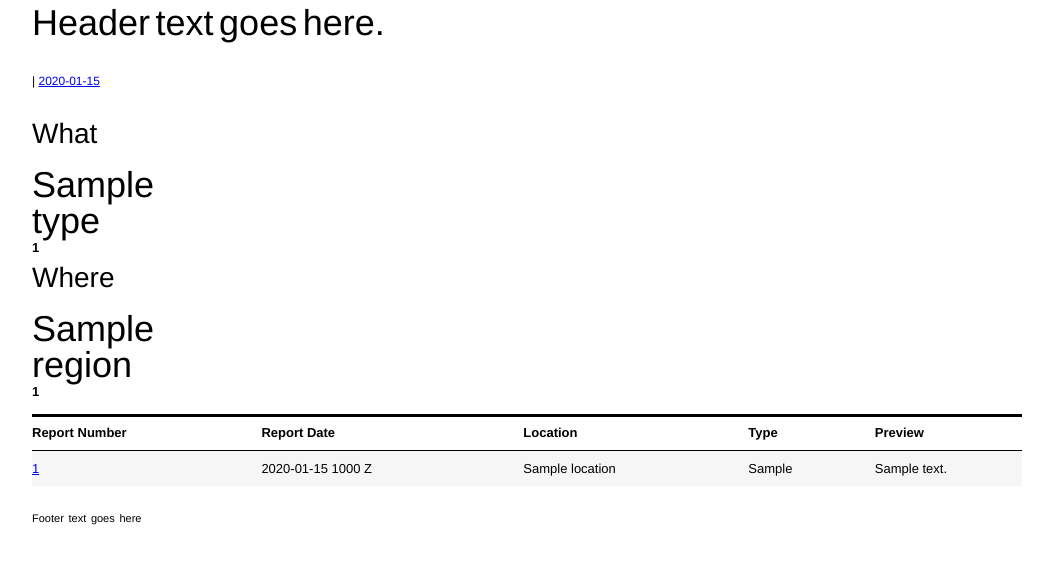
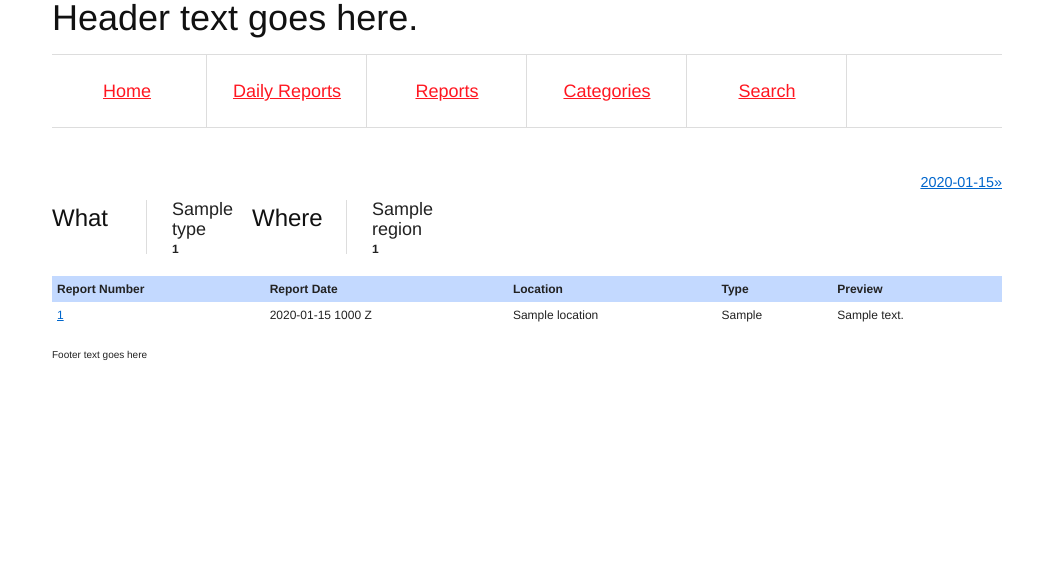
Before and after one commit to kurtraschke/cadors-parse, a Flask app: template src/cadorsfeed/templates/daily_report.html in a window 1280 px wide. Shown: the top 564 px of the page, without its empty margins (113-1166 px from the left). Run offline with Flask 2, Linux system fonts and the light colour scheme; the template is opened without the code that fills it: most values are stand-ins (such as "Sample title", 1, 10 or a date in 2020); parts of the project's set-up code (start-up, migrations or seed data) failed here and were passed over; some libraries are stand-ins or nearby versions.

Commit message:
Work in progress with Blueprint CSS.

```diff
--- /dev/null
+++ b/src/cadorsfeed/static/css/blueprint/print.css
@@ -0,0 +1,29 @@
+/* -----------------------------------------------------------------------
+
+
+ Blueprint CSS Framework 1.0
+ http://blueprintcss.org
+
+   * Copyright (c) 2007-Present. See LICENSE for more info.
+   * See README for instructions on how to use Blueprint.
+   * For credits and origins, see AUTHORS.
+   * This is a compressed file. See the sources in the 'src' directory.
+
+----------------------------------------------------------------------- */
+
+/* print.css */
+body {line-height:1.5;font-family:"Helvetica Neue", Arial, Helvetica, sans-serif;color:#000;background:none;font-size:10pt;}
+.container {background:none;}
+hr {background:#ccc;color:#ccc;width:100%;height:2px;margin:2em 0;padding:0;border:none;}
+hr.space {background:#fff;color:#fff;visibility:hidden;}
+h1, h2, h3, h4, h5, h6 {font-family:"Helvetica Neue", Arial, "Lucida Grande", sans-serif;}
+code {font:.9em "Courier New", Monaco, Courier, monospace;}
+a img {border:none;}
+p img.top {margin-top:0;}
+blockquote {margin:1.5em;padding:1em;font-style:italic;font-size:.9em;}
+.small {font-size:.9em;}
+.large {font-size:1.1em;}
+.quiet {color:#999;}
+.hide {display:none;}
+a:link, a:visited {background:transparent;font-weight:700;text-decoration:underline;}
+a:link:after, a:visited:after {content:" (" attr(href) ")";font-size:90%;}
--- /dev/null
+++ b/src/cadorsfeed/static/css/blueprint/screen.css
@@ -0,0 +1,265 @@
+/* -----------------------------------------------------------------------
+
+
+ Blueprint CSS Framework 1.0
+ http://blueprintcss.org
+
+   * Copyright (c) 2007-Present. See LICENSE for more info.
+   * See README for instructions on how to use Blueprint.
+   * For credits and origins, see AUTHORS.
+   * This is a compressed file. See the sources in the 'src' directory.
+
+----------------------------------------------------------------------- */
+
+/* reset.css */
+html {margin:0;padding:0;border:0;}
+body, div, span, object, iframe, h1, h2, h3, h4, h5, h6, p, blockquote, pre, a, abbr, acronym, address, code, del, dfn, em, img, q, dl, dt, dd, ol, ul, li, fieldset, form, label, legend, table, caption, tbody, tfoot, thead, tr, th, td, article, aside, dialog, figure, footer, header, hgroup, nav, section {margin:0;padding:0;border:0;font-weight:inherit;font-style:inherit;font-size:100%;font-family:inherit;vertical-align:baseline;}
+article, aside, dialog, figure, footer, header, hgroup, nav, section {display:block;}
+body {line-height:1.5;background:white;}
+table {border-collapse:separate;border-spacing:0;}
+caption, th, td {text-align:left;font-weight:normal;float:none !important;}
+table, th, td {vertical-align:middle;}
+blockquote:before, blockquote:after, q:before, q:after {content:'';}
+blockquote, q {quotes:"" "";}
+a img {border:none;}
+:focus {outline:0;}
+
+/* typography.css */
+html {font-size:100.01%;}
+body {font-size:75%;color:#222;background:#fff;font-family:"Helvetica Neue", Arial, Helvetica, sans-serif;}
+h1, h2, h3, h4, h5, h6 {font-weight:normal;color:#111;}
+h1 {font-size:3em;line-height:1;margin-bottom:0.5em;}
+h2 {font-size:2em;margin-bottom:0.75em;}
+h3 {font-size:1.5em;line-height:1;margin-bottom:1em;}
+h4 {font-size:1.2em;line-height:1.25;margin-bottom:1.25em;}
+h5 {font-size:1em;font-weight:bold;margin-bottom:1.5em;}
+h6 {font-size:1em;font-weight:bold;}
+h1 img, h2 img, h3 img, h4 img, h5 img, h6 img {margin:0;}
+p {margin:0 0 1.5em;}
+.left {float:left !important;}
+p .left {margin:1.5em 1.5em 1.5em 0;padding:0;}
+.right {float:right !important;}
+p .right {margin:1.5em 0 1.5em 1.5em;padding:0;}
+a:focus, a:hover {color:#09f;}
+a {color:#06c;text-decoration:underline;}
+blockquote {margin:1.5em;color:#666;font-style:italic;}
+strong, dfn {font-weight:bold;}
+em, dfn {font-style:italic;}
+sup, sub {line-height:0;}
+abbr, acronym {border-bottom:1px dotted #666;}
+address {margin:0 0 1.5em;font-style:italic;}
+del {color:#666;}
+pre {margin:1.5em 0;white-space:pre;}
+pre, code, tt {font:1em 'andale mono', 'lucida console', monospace;line-height:1.5;}
+li ul, li ol {margin:0;}
+ul, ol {margin:0 1.5em 1.5em 0;padding-left:1.5em;}
+ul {list-style-type:disc;}
+ol {list-style-type:decimal;}
+dl {margin:0 0 1.5em 0;}
+dl dt {font-weight:bold;}
+dd {margin-left:1.5em;}
+table {margin-bottom:1.4em;width:100%;}
+th {font-weight:bold;}
+thead th {background:#c3d9ff;}
+th, td, caption {padding:4px 10px 4px 5px;}
+tbody tr:nth-child(even) td, tbody tr.even td {background:#e5ecf9;}
+tfoot {font-style:italic;}
+caption {background:#eee;}
+.small {font-size:.8em;margin-bottom:1.875em;line-height:1.875em;}
+.large {font-size:1.2em;line-height:2.5em;margin-bottom:1.25em;}
+.hide {display:none;}
+.quiet {color:#666;}
+.loud {color:#000;}
+.highlight {background:#ff0;}
+.added {background:#060;color:#fff;}
+.removed {background:#900;color:#fff;}
+.first {margin-left:0;padding-left:0;}
+.last {margin-right:0;padding-right:0;}
+.top {margin-top:0;padding-top:0;}
+.bottom {margin-bottom:0;padding-bottom:0;}
+
+/* forms.css */
+label {font-weight:bold;}
+fieldset {padding:0 1.4em 1.4em 1.4em;margin:0 0 1.5em 0;border:1px solid #ccc;}
+legend {font-weight:bold;font-size:1.2em;margin-top:-0.2em;margin-bottom:1em;}
+fieldset, #IE8#HACK {padding-top:1.4em;}
+legend, #IE8#HACK {margin-top:0;margin-bottom:0;}
+input[type=text], input[type=password], input.text, input.title, textarea {background-color:#fff;border:1px solid #bbb;}
+input[type=text]:focus, input[type=password]:focus, input.text:focus, input.title:focus, textarea:focus {border-color:#666;}
+select {background-color:#fff;border-width:1px;border-style:solid;}
+input[type=text], input[type=password], input.text, input.title, textarea, select {margin:0.5em 0;}
+input.text, input.title {width:300px;padding:5px;}
+input.title {font-size:1.5em;}
+textarea {width:390px;height:250px;padding:5px;}
+form.inline {line-height:3;}
+form.inline p {margin-bottom:0;}
+.error, .alert, .notice, .success, .info {padding:0.8em;margin-bottom:1em;border:2px solid #ddd;}
+.error, .alert {background:#fbe3e4;color:#8a1f11;border-color:#fbc2c4;}
+.notice {background:#fff6bf;color:#514721;border-color:#ffd324;}
+.success {background:#e6efc2;color:#264409;border-color:#c6d880;}
+.info {background:#d5edf8;color:#205791;border-color:#92cae4;}
+.error a, .alert a {color:#8a1f11;}
+.notice a {color:#514721;}
+.success a {color:#264409;}
+.info a {color:#205791;}
+
+/* grid.css */
+.container {width:950px;margin:0 auto;}
+.showgrid {background:url(src/grid.png);}
+.column, .span-1, .span-2, .span-3, .span-4, .span-5, .span-6, .span-7, .span-8, .span-9, .span-10, .span-11, .span-12, .span-13, .span-14, .span-15, .span-16, .span-17, .span-18, .span-19, .span-20, .span-21, .span-22, .span-23, .span-24 {float:left;margin-right:10px;}
+.last {margin-right:0;}
+.span-1 {width:30px;}
+.span-2 {width:70px;}
+.span-3 {width:110px;}
+.span-4 {width:150px;}
+.span-5 {width:190px;}
+.span-6 {width:230px;}
+.span-7 {width:270px;}
+.span-8 {width:310px;}
+.span-9 {width:350px;}
+.span-10 {width:390px;}
+.span-11 {width:430px;}
+.span-12 {width:470px;}
+.span-13 {width:510px;}
+.span-14 {width:550px;}
+.span-15 {width:590px;}
+.span-16 {width:630px;}
+.span-17 {width:670px;}
+.span-18 {width:710px;}
+.span-19 {width:750px;}
+.span-20 {width:790px;}
+.span-21 {width:830px;}
+.span-22 {width:870px;}
+.span-23 {width:910px;}
+.span-24 {width:950px;margin-right:0;}
+input.span-1, textarea.span-1, input.span-2, textarea.span-2, input.span-3, textarea.span-3, input.span-4, textarea.span-4, input.span-5, textarea.span-5, input.span-6, textarea.span-6, input.span-7, textarea.span-7, input.span-8, textarea.span-8, input.span-9, textarea.span-9, input.span-10, textarea.span-10, input.span-11, textarea.span-11, input.span-12, textarea.span-12, input.span-13, textarea.span-13, input.span-14, textarea.span-14, input.span-15, textarea.span-15, input.span-16, textarea.span-16, input.span-17, textarea.span-17, input.span-18, textarea.span-18, input.span-19, textarea.span-19, input.span-20, textarea.span-20, input.span-21, textarea.span-21, input.span-22, textarea.span-22, input.span-23, textarea.span-23, input.span-24, textarea.span-24 {border-left-width:1px;border-right-width:1px;padding-left:5px;padding-right:5px;}
+input.span-1, textarea.span-1 {width:18px;}
+input.span-2, textarea.span-2 {width:58px;}
+input.span-3, textarea.span-3 {width:98px;}
+input.span-4, textarea.span-4 {width:138px;}
+input.span-5, textarea.span-5 {width:178px;}
+input.span-6, textarea.span-6 {width:218px;}
+input.span-7, textarea.span-7 {width:258px;}
+input.span-8, textarea.span-8 {width:298px;}
+input.span-9, textarea.span-9 {width:338px;}
+input.span-10, textarea.span-10 {width:378px;}
+input.span-11, textarea.span-11 {width:418px;}
+input.span-12, textarea.span-12 {width:458px;}
+input.span-13, textarea.span-13 {width:498px;}
+input.span-14, textarea.span-14 {width:538px;}
+input.span-15, textarea.span-15 {width:578px;}
+input.span-16, textarea.span-16 {width:618px;}
+input.span-17, textarea.span-17 {width:658px;}
+input.span-18, textarea.span-18 {width:698px;}
+input.span-19, textarea.span-19 {width:738px;}
+input.span-20, textarea.span-20 {width:778px;}
+input.span-21, textarea.span-21 {width:818px;}
+input.span-22, textarea.span-22 {width:858px;}
+input.span-23, textarea.span-23 {width:898px;}
+input.span-24, textarea.span-24 {width:938px;}
+.append-1 {padding-right:40px;}
+.append-2 {padding-right:80px;}
+.append-3 {padding-right:120px;}
+.append-4 {padding-right:160px;}
+.append-5 {padding-right:200px;}
+.append-6 {padding-right:240px;}
+.append-7 {padding-right:280px;}
+.append-8 {padding-right:320px;}
+.append-9 {padding-right:360px;}
+.append-10 {padding-right:400px;}
+.append-11 {padding-right:440px;}
+.append-12 {padding-right:480px;}
+.append-13 {padding-right:520px;}
+.append-14 {padding-right:560px;}
+.append-15 {padding-right:600px;}
+.append-16 {padding-right:640px;}
+.append-17 {padding-right:680px;}
+.append-18 {padding-right:720px;}
+.append-19 {padding-right:760px;}
+.append-20 {padding-right:800px;}
+.append-21 {padding-right:840px;}
+.append-22 {padding-right:880px;}
+.append-23 {padding-right:920px;}
+.prepend-1 {padding-left:40px;}
+.prepend-2 {padding-left:80px;}
+.prepend-3 {padding-left:120px;}
+.prepend-4 {padding-left:160px;}
+.prepend-5 {padding-left:200px;}
+.prepend-6 {padding-left:240px;}
+.prepend-7 {padding-left:280px;}
+.prepend-8 {padding-left:320px;}
+.prepend-9 {padding-left:360px;}
+.prepend-10 {padding-left:400px;}
+.prepend-11 {padding-left:440px;}
+.prepend-12 {padding-left:480px;}
+.prepend-13 {padding-left:520px;}
+.prepend-14 {padding-left:560px;}
+.prepend-15 {padding-left:600px;}
+.prepend-16 {padding-left:640px;}
+.prepend-17 {padding-left:680px;}
+.prepend-18 {padding-left:720px;}
+.prepend-19 {padding-left:760px;}
+.prepend-20 {padding-left:800px;}
+.prepend-21 {padding-left:840px;}
+.prepend-22 {padding-left:880px;}
+.prepend-23 {padding-left:920px;}
+.border {padding-right:4px;margin-right:5px;border-right:1px solid #ddd;}
+.colborder {padding-right:24px;margin-right:25px;border-right:1px solid #ddd;}
+.pull-1 {margin-left:-40px;}
+.pull-2 {margin-left:-80px;}
+.pull-3 {margin-left:-120px;}
+.pull-4 {margin-left:-160px;}
+.pull-5 {margin-left:-200px;}
+.pull-6 {margin-left:-240px;}
+.pull-7 {margin-left:-280px;}
+.pull-8 {margin-left:-320px;}
+.pull-9 {margin-left:-360px;}
+.pull-10 {margin-left:-400px;}
+.pull-11 {margin-left:-440px;}
+.pull-12 {margin-left:-480px;}
+.pull-13 {margin-left:-520px;}
+.pull-14 {margin-left:-560px;}
+.pull-15 {margin-left:-600px;}
+.pull-16 {margin-left:-640px;}
+.pull-17 {margin-left:-680px;}
+.pull-18 {margin-left:-720px;}
+.pull-19 {margin-left:-760px;}
+.pull-20 {margin-left:-800px;}
+.pull-21 {margin-left:-840px;}
+.pull-22 {margin-left:-880px;}
+.pull-23 {margin-left:-920px;}
+.pull-24 {margin-left:-960px;}
+.pull-1, .pull-2, .pull-3, .pull-4, .pull-5, .pull-6, .pull-7, .pull-8, .pull-9, .pull-10, .pull-11, .pull-12, .pull-13, .pull-14, .pull-15, .pull-16, .pull-17, .pull-18, .pull-19, .pull-20, .pull-21, .pull-22, .pull-23, .pull-24 {float:left;position:relative;}
+.push-1 {margin:0 -40px 1.5em 40px;}
+.push-2 {margin:0 -80px 1.5em 80px;}
+.push-3 {margin:0 -120px 1.5em 120px;}
+.push-4 {margin:0 -160px 1.5em 160px;}
+.push-5 {margin:0 -200px 1.5em 200px;}
+.push-6 {margin:0 -240px 1.5em 240px;}
+.push-7 {margin:0 -280px 1.5em 280px;}
+.push-8 {margin:0 -320px 1.5em 320px;}
+.push-9 {margin:0 -360px 1.5em 360px;}
+.push-10 {margin:0 -400px 1.5em 400px;}
+.push-11 {margin:0 -440px 1.5em 440px;}
+.push-12 {margin:0 -480px 1.5em 480px;}
+.push-13 {margin:0 -520px 1.5em 520px;}
+.push-14 {margin:0 -560px 1.5em 560px;}
+.push-15 {margin:0 -600px 1.5em 600px;}
+.push-16 {margin:0 -640px 1.5em 640px;}
+.push-17 {margin:0 -680px 1.5em 680px;}
+.push-18 {margin:0 -720px 1.5em 720px;}
+.push-19 {margin:0 -760px 1.5em 760px;}
+.push-20 {margin:0 -800px 1.5em 800px;}
+.push-21 {margin:0 -840px 1.5em 840px;}
+.push-22 {margin:0 -880px 1.5em 880px;}
+.push-23 {margin:0 -920px 1.5em 920px;}
+.push-24 {margin:0 -960px 1.5em 960px;}
+.push-1, .push-2, .push-3, .push-4, .push-5, .push-6, .push-7, .push-8, .push-9, .push-10, .push-11, .push-12, .push-13, .push-14, .push-15, .push-16, .push-17, .push-18, .push-19, .push-20, .push-21, .push-22, .push-23, .push-24 {float:left;position:relative;}
+div.prepend-top, .prepend-top {margin-top:1.5em;}
+div.append-bottom, .append-bottom {margin-bottom:1.5em;}
+.box {padding:1.5em;margin-bottom:1.5em;background:#e5eCf9;}
+hr {background:#ddd;color:#ddd;clear:both;float:none;width:100%;height:1px;margin:0 0 1.45em;border:none;}
+hr.space {background:#fff;color:#fff;visibility:hidden;}
+.clearfix:after, .container:after {content:"\0020";display:block;height:0;clear:both;visibility:hidden;overflow:hidden;}
+.clearfix, .container {display:block;}
+.clear {clear:both;}
--- a/src/cadorsfeed/templates/base.html
+++ b/src/cadorsfeed/templates/base.html
@@ -3,25 +3,56 @@
 <head>
 {% block head %}
 <title>cadorsfeed</title>
-<link type="text/css" rel="stylesheet" media="screen" href="/static/css/baseline.compress.css">
-<style type="text/css">
-#page { margin: 0 auto 36px auto; }
-</style>
+<link rel="stylesheet" href="/static/css/blueprint/screen.css" type="text/css" media="screen, projection">
+<link rel="stylesheet" href="/static/css/blueprint/print.css" type="text/css" media="print">
+<!--[if lt IE 8]>
+<link rel="stylesheet" href="/static/css/blueprint/ie.css" type="text/css" media="screen, projection">
+<![endif]-->
 <!--[if IE]>
 <script src="http://html5shim.googlecode.com/svn/trunk/html5.js" />
 <![endif]-->
 <script src="http://ajax.googleapis.com/ajax/libs/jquery/1.4.2/jquery.min.js"></script>
 <script src="http://cdn.jquerytools.org/1.2.5/all/jquery.tools.min.js"></script>
-<!-- FIXME: the Google Maps key should be parameterized. -->
-<script type="text/javascript" src="http://www.google.com/jsapi?key=ABQIAAAAXcuKXMwaEjGtWQylDfGXqBQ4MdEIN7TugTKbD7ebaEXCKD6fOxQDvaeGczoQkzQQMYM2p0W50crfDw"></script>
+<style type="text/css">
+
+div#nav {
+    line-height: 4em;
+    font-size: 1.5em;
+    text-align:center;
+    height:4em;
+    border-top: 1px solid #ddd;
+    border-bottom: 1px solid #ddd;
+    margin-bottom: 2em;
+}
+
+div#nav a {
+    vertical-align: middle;
+    color: #FF1721;
+}
+
+div#nav a:hover {
+    background: #FF1721;
+    color: white;
+}
+
+</style>
 
 {% endblock %}
 </head>
 
-<body class="page-home">
-<div id="page">
-  <header class="full">
+<body>
+<div class="container">
+  <header class="span-24">
   <h1>Header text goes here.</h1>
+
+  <div id="nav">
+      <a class="span-4 border" href="/">Home</a>
+      <a class="span-4 border" href="/daily-reports">Daily Reports</a>
+      <a class="span-4 border" href="/reports">Reports</a>
+      <a class="span-4 border" href="/categories">Categories</a>
+      <a class="span-4 border last" href="/search">Search</a>
+  </div>
+
   </header>
 
   {% with messages = get_flashed_messages() %}
@@ -34,11 +65,11 @@
   {% endif %}
   {% endwith %}
 
-  <section class="full">
+  <section class="span-24">
   {% block body %}{% endblock %}
   </section>
 
-  <footer class="full">
+  <footer class="span-24">
   <p><small>Footer text goes here</small></p>
   </footer>
 </div>
--- a/src/cadorsfeed/templates/daily_report.html
+++ b/src/cadorsfeed/templates/daily_report.html
@@ -7,10 +7,11 @@
 <style type="text/css">
 
 .count {
-    font-size: 36px;
-    top: 5px;
-    line-height: 36px;
+    font-size: 1.5em;
+    line-height: 1;
+    margin-bottom: 0.5em;
 }
+
 </style>
 
 {% endblock %}
@@ -18,43 +19,43 @@
 
 {% block body %}
 
-<section>
+<section class="clear large">
+<div class="span-4 append-16">
 {% if previous_report %}
 <a href="{{ url_for('daily_report.do_daily_report',
 	 year=previous_report.report_date.year,
 	 month=previous_report.report_date.month,
 	 day=previous_report.report_date.day,
-	 format='html')}}">{{ previous_report.report_date.strftime("%Y-%m-%d")}}</a>
-{% endif %}
-
-|
-
+	 format='html')}}">&laquo;{{previous_report.report_date.strftime("%Y-%m-%d")}}</a>
+{% endif %}&nbsp;
+</div>
+{#| <strong>{{daily_report.report_date.strftime("%Y-%m-%d")}}</strong>&nbsp;|#}
+<div class="span-4 last" style="text-align: right;">
 {% if next_report %}
 <a href="{{ url_for('daily_report.do_daily_report',
 	 year=next_report.report_date.year,
 	 month=next_report.report_date.month,
 	 day=next_report.report_date.day,
-	 format='html')}}">{{ next_report.report_date.strftime("%Y-%m-%d")}}</a>
+	 format='html')}}">{{ next_report.report_date.strftime("%Y-%m-%d")}}&raquo;</a>
 {% endif %}
-
+</div>
 </section>
 
-<section>
-<h2>What</h2>
+
+<section class="clear">
+<div class="span-2 colborder"><h2>What</h2></div>
 {% for type in types %}
-<div class="column unitx1 {{ 'first' if loop.index0 == 0}}">
+<div class="span-2">
 <p>
 <span class="count">{{ type[1] }}</span><br />
 <span><strong>{{ type[0] }}</strong></span>
 </p>
 </div>
 {% endfor %}
-</section>
 
-<section class="width4 clear">
-<h2>Where</h2>
+<div class="span-2 colborder"><h2>Where</h2></div>
 {% for region in regions %}
-<div class="column unitx1 {{ 'first' if loop.index0 == 0}}">
+<div class="span-2 {{ 'last' if loop.last}}">
 <p>
 <span class="count">{{ region[1] }}</span><br />
 <span><strong>{{ region[0] }}</strong></span>
@@ -63,6 +64,7 @@
 {% endfor %}
 </section>
 
+
 {{ r.report_list(reports) }}
 
 
--- a/src/cadorsfeed/views/daily_report.py
+++ b/src/cadorsfeed/views/daily_report.py
@@ -83,6 +83,7 @@ def do_daily_report(year, month, day, format):
 
         response = make_response(
             render_template('daily_report.html',
+                            daily_report=daily_report,
                             reports=daily_report.reports,
                             types=types,
                             regions=regions,
```
Also changed, not shown: src/cadorsfeed/static/css/blueprint/ie.css (added, +36 -0 lines), src/cadorsfeed/static/css/tabs.css (deleted, +0 -59 lines), src/cadorsfeed/templates/report.html (+18 -9 lines), src/cadorsfeed/static/css/baseline.compress.css (deleted).
